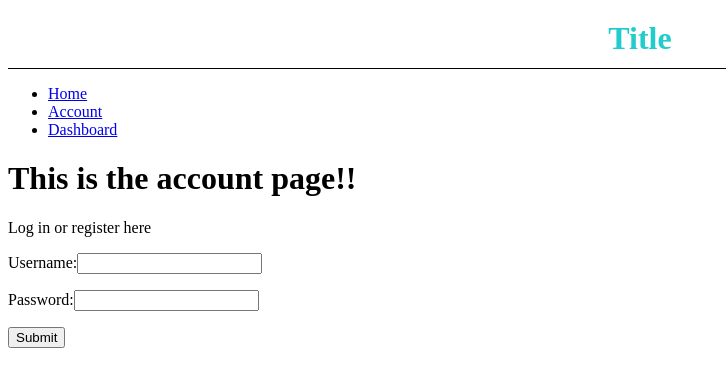
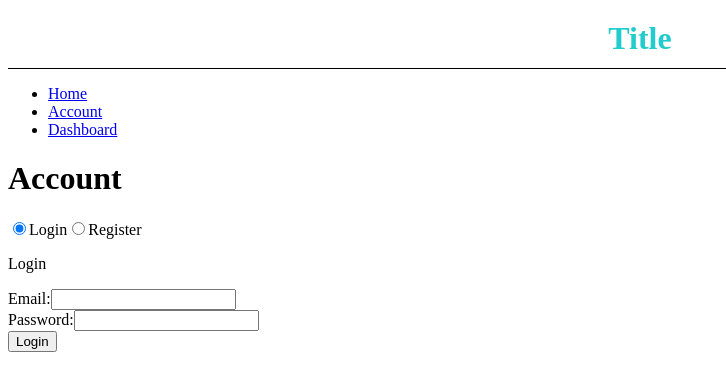
Before and after one commit to mko02/CampusDiscovery, a React (Create React App) app: page /#/account in a window 1280 px wide. Shown: the top 390 px of the page, without its empty margins (0-726 px from the left). Built offline with nearby package versions, Linux system fonts and the light colour scheme; no server answers.

Commit message:
User login

```diff
--- a/package.json
+++ b/package.json
@@ -10,6 +10,7 @@
     "http-proxy-middleware": "^2.0.6",
     "react": "^18.2.0",
     "react-dom": "^18.2.0",
+    "react-firebase-hooks": "^5.0.3",
     "react-icons": "^4.4.0",
     "react-router-dom": "^6.4.2",
     "react-scripts": "^5.0.1",
--- a/src/components/Account/Account.jsx
+++ b/src/components/Account/Account.jsx
@@ -1,25 +1,134 @@
-import React, { Component } from "react";
+import { Component, React, useEffect, useState } from "react";
+import { useAuthState } from "react-firebase-hooks/auth";
+import {
+  auth,
+  logInWithEmailAndPassword,
+  registerWithEmailAndPassword
+} from "../../firebase";
 import * as Styled from "./Account.styled";
 
-export function Account(){
-        return (
-            <div>
-                <h1>This is the account page!!</h1>
-                <p>Log in or register here</p>
-                <form>
-                    <label>
-                        Username:
-                        <input type="text" name="name" />
-                    </label>
-                    <p></p>
-                    <label>
-                        Password:
-                        <input type="text" name="name" />
-                    </label>
-                    <p></p>
-                    <input type="submit" value="Submit" />
-                </form>
-            </div>
-        )
+export function Account() {
+  const [email, setEmail] = useState("");
+  const [password, setPassword] = useState("");
+  const [name, setName] = useState("");
+  const [accountType, setAccountType] = useState("");
+  const [status, setStatus] = useState(0); // 0 is login, 1 is register
+  const radioHandler = (status) => {
+    setStatus(status);
+  };
+  const [user, loading, error] = useAuthState(auth);
 
+  return (
+    <div>
+      <h1>Account</h1>
+      <input
+        type="radio"
+        name="loginregister"
+        value="login"
+        id="login"
+        checked={status === 0}
+        onClick={(e) => radioHandler(0)}
+      ></input>
+      <label for="login">Login</label>
+      <input
+        type="radio"
+        name="loginregister"
+        value="register"
+        id="register"
+        checked={status === 1}
+        onClick={(e) => radioHandler(1)}
+      ></input>
+      <label for="register">Register</label>
+
+      {status === 1 && (
+        <>
+          <p>Register an account</p>
+          <input
+            type="radio"
+            id="student"
+            name="accountType"
+            value="student"
+            checked={accountType === 1}
+            onClick={(e) => setAccountType(1)}
+          ></input>
+          <label for="student">Student</label>
+          <input
+            type="radio"
+            id="teacher"
+            name="accountType"
+            value="teacher"
+            checked={accountType === 2}
+            onClick={(e) => setAccountType(2)}
+          ></input>
+          <label for="teacher">Teacher</label>
+          <input
+            type="radio"
+            id="organizer"
+            name="accountType"
+            checked={accountType === 3}
+            onClick={(e) => setAccountType(3)}
+          ></input>
+          <label for="organizer">Organizer</label>
+          <br></br>
+          <label for="name">Name:</label>
+          <input
+            type="text"
+            id="name"
+            onChange={(e) => setName(e.target.value)}
+          />
+          <br />
+          <label for="email">Email:</label>
+          <input
+            type="email"
+            id="email"
+            value={email}
+            onChange={(e) => setEmail(e.target.value)}
+          />
+          <br />
+          <label>Password:</label>
+          <input
+            type="password"
+            name="name"
+            onChange={(e) => setPassword(e.target.value)}
+          />
+          <br></br>
+          <button
+            id="register"
+            onClick={() =>
+              registerWithEmailAndPassword(name, accountType, email, password)
+            }
+          >
+            Register
+          </button>
+          <p id="registerstatus"></p>
+        </>
+      )}
+      {status === 0 && (
+        <>
+          <p>Login</p>
+          <label for="email">Email:</label>
+          <input
+            type="email"
+            id="email"
+            onChange={(e) => setEmail(e.target.value)}
+          />
+          <br />
+          <label>Password:</label>
+          <input
+            type="password"
+            name="name"
+            onChange={(e) => setPassword(e.target.value)}
+          />
+          <br></br>
+          <button
+            id="login"
+            onClick={() => logInWithEmailAndPassword(email, password)}
+          >
+            Login
+          </button>
+          <p id="loginstatus"></p>
+        </>
+      )}
+    </div>
+  );
 }
--- /dev/null
+++ b/src/firebase.js
@@ -0,0 +1,49 @@
+import {
+    initializeApp
+} from "firebase/app";
+import {
+    createUserWithEmailAndPassword,
+    getAuth,
+    signInWithEmailAndPassword,
+    signOut
+} from "firebase/auth";
+import {
+    getDatabase
+} from "firebase/database";
+const firebaseConfig = {
+    apiKey: "AIzaSyCVBNJNQqsGTGIyxRgFwWwD9lnkZAMg5i8",
+    authDomain: "gt-campus-discovery.firebaseapp.com",
+    databaseURL: "https://gt-campus-discovery-default-rtdb.firebaseio.com",
+    projectId: "gt-campus-discovery",
+    storageBucket: "gt-campus-discovery.appspot.com",
+    messagingSenderId: "139794595423",
+    appId: "1:139794595423:web:89089ffe5740fe9e75e5ea"
+};
+
+// Initialize Firebase
+const app = initializeApp(firebaseConfig);
+
+export const auth = getAuth(app);
+
+export const db = getDatabase(app);
+
+export const logInWithEmailAndPassword = async (email, password) => {
+    try {
+        await signInWithEmailAndPassword(auth, email, password);
+    } catch (err) {
+        document.getElementById("loginstatus").textContent = err.message;
+    }
+}
+
+export const registerWithEmailAndPassword = async (name, accountType, email, password) => {
+    try {
+        if (name == null || name.length < 1 || !(/^[A-z]+\s?[A-z]*$/).test(name)) {
+            throw new Error("Invalid name.")
+        }
+        const res = await createUserWithEmailAndPassword(auth, email, password);
+        const user = res.user;
+        console.log("Register successsful")
+    } catch (err) {
+        document.getElementById("registerstatus").textContent = err.message;
+    }
+}
```
Also changed, not shown: 2 other files (tests, documents, lock files or other folders).
